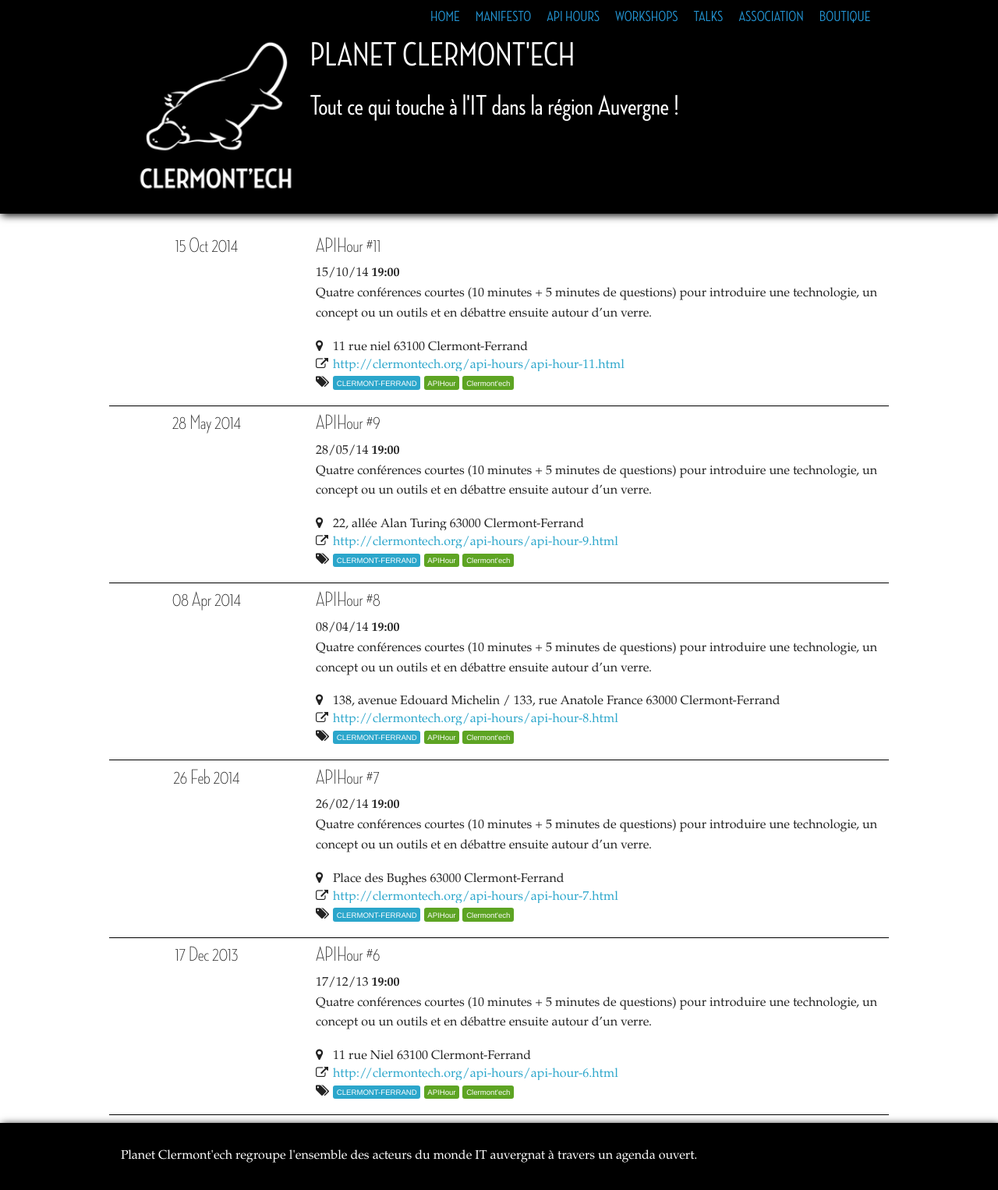
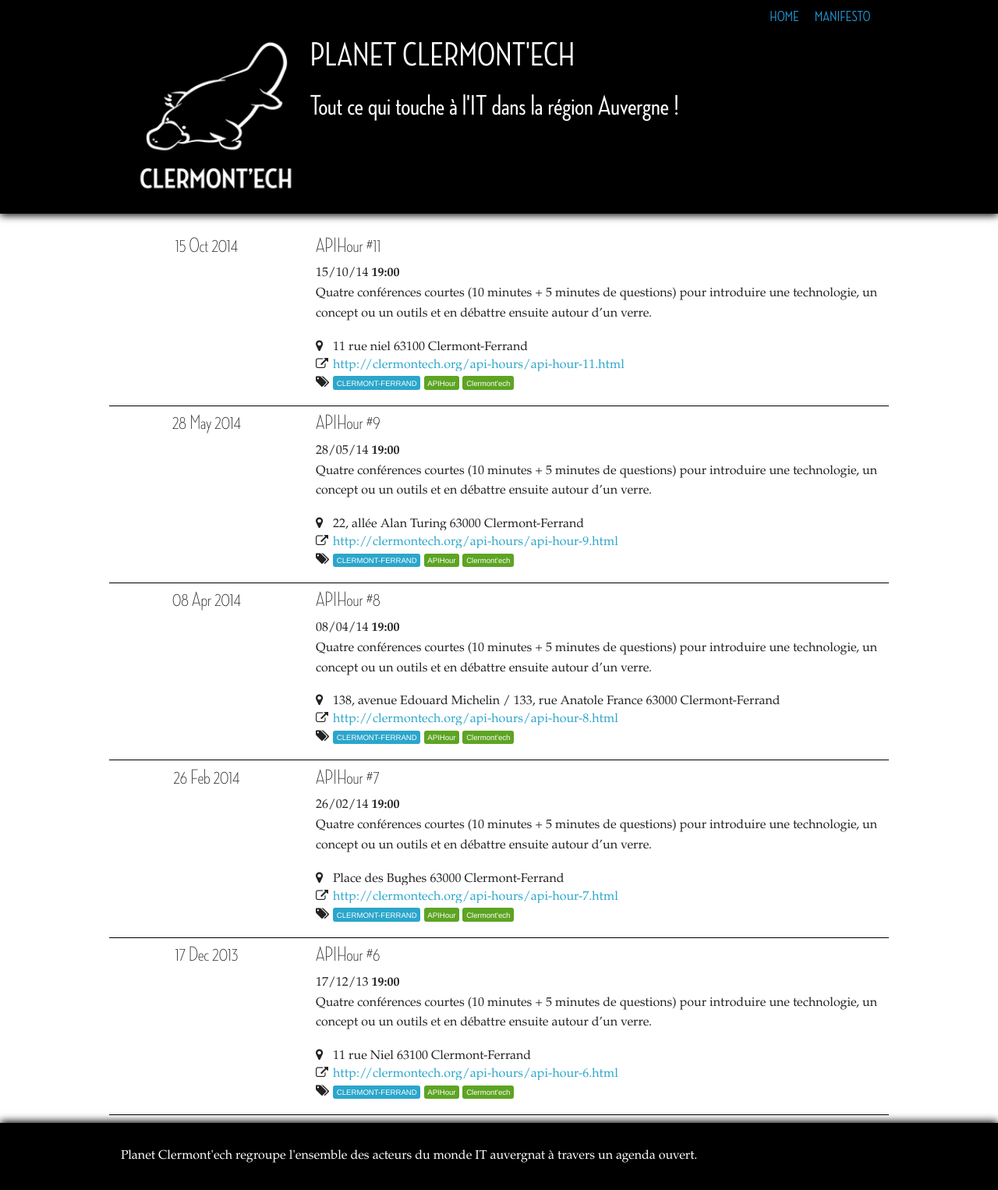
Before and after one commit to clermontech/planet, a Jekyll site: the page built from index.md, in a window 1280 px wide. Shown: the whole page at 78% size. Built offline with Jekyll 4.4.1, drawn with Linux system fonts in a browser that asks for light colours; Markdown is read by kramdown in place of the engine named in the settings.

Commit message:
fix shadow + mod header

```diff
--- a/_config.yml
+++ b/_config.yml
@@ -2,7 +2,7 @@
 markdown: redcarpet
 
 # Website config
-title:      "Planet Clermont'ech"
+title:      "Planet"
 headline:   "Tout ce qui touche à l'IT dans la région Auvergne !"
 footer:     "Planet Clermont'ech regroupe l'ensemble des acteurs du monde IT auvergnat à travers un agenda ouvert."
 meta:
--- a/_layouts/layout.html
+++ b/_layouts/layout.html
@@ -29,21 +29,6 @@
                 </li>
 		<li>
 		    <a title="Notre manifesto" href="http://clermontech.org/">Manifesto</a>
-		</li>
-		<li>
-		    <a title="Les évènement API Hours !" href="http://clermontech.org/api-hours/">API Hours</a>
-		</li>
-		<li>
-		    <a title="Les ateliers thématiques" href="http://clermontech.org/workshops/">Workshops</a>
-		</li>
-		<li>
-		    <a title="Tous les talks" href="http://clermontech.org/talks/">Talks</a>
-		</li>
-		<li>
-		    <a title="A propos de Clermont'ech" href="http://clermontech.org/association.html">Association</a>
-		</li>
-		<li>
-		    <a title="La boutique de Clermont'ech" href="http://clermontech.spreadshirt.fr/">Boutique</a>
 		</li>
             </ul>
         </nav>
--- a/css/main.css
+++ b/css/main.css
@@ -14,9 +14,10 @@
 
 header {
   background-color: #000;
-  -webkit-box-shadow: #000 2px 2px 10px;
-  -moz-box-shadow: #000 2px 2px 10px;
-  box-shadow: #000 2px 2px 10px;
+  -webkit-box-shadow: 0px 2px 10px 0px #000;
+  -moz-box-shadow: 0px 2px 10px 0px #000;
+  -o-box-shadow: 0px 2px 10px 0px #000;
+  box-shadow: 0px 2px 10px 0px #000;
   margin: 0; }
 
 hr {
@@ -49,9 +50,10 @@
 /* footer */
 footer {
   width: 100%;
-  -webkit-box-shadow: #000 2px 2px 10px;
-  -moz-box-shadow: #000 2px 2px 10px;
-  box-shadow: #000 2px 2px 10px;
+  -webkit-box-shadow: 0px -2px 10px 0px #000;
+  -moz-box-shadow: 0px -2px 10px 0px #000;
+  -o-box-shadow: 0px -2px 10px 0px #000;
+  box-shadow: 0px -2px 10px 0px #000;
   background: #000;
   padding-top: 30px;
   padding-bottom: 10px;
@@ -94,7 +96,7 @@
     float: left;
     width: auto;
     margin: 7px 10px 0px 10px;
-    font-size: 1em; }
+    font-size: 1.2em; }
 
   ul {
     float: right;
```
Also changed, not shown: scss/main.scss (+8 -7 lines).
